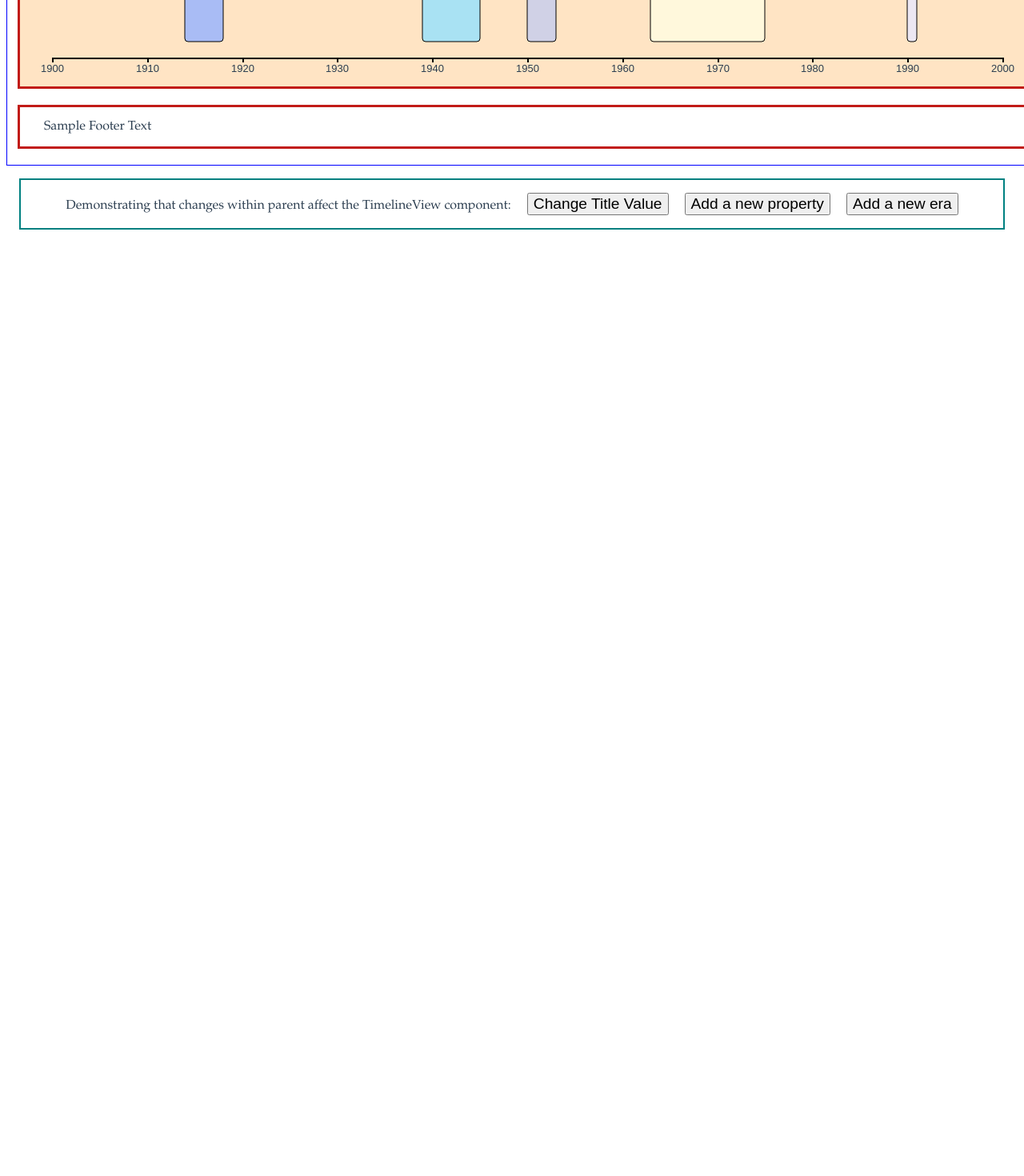
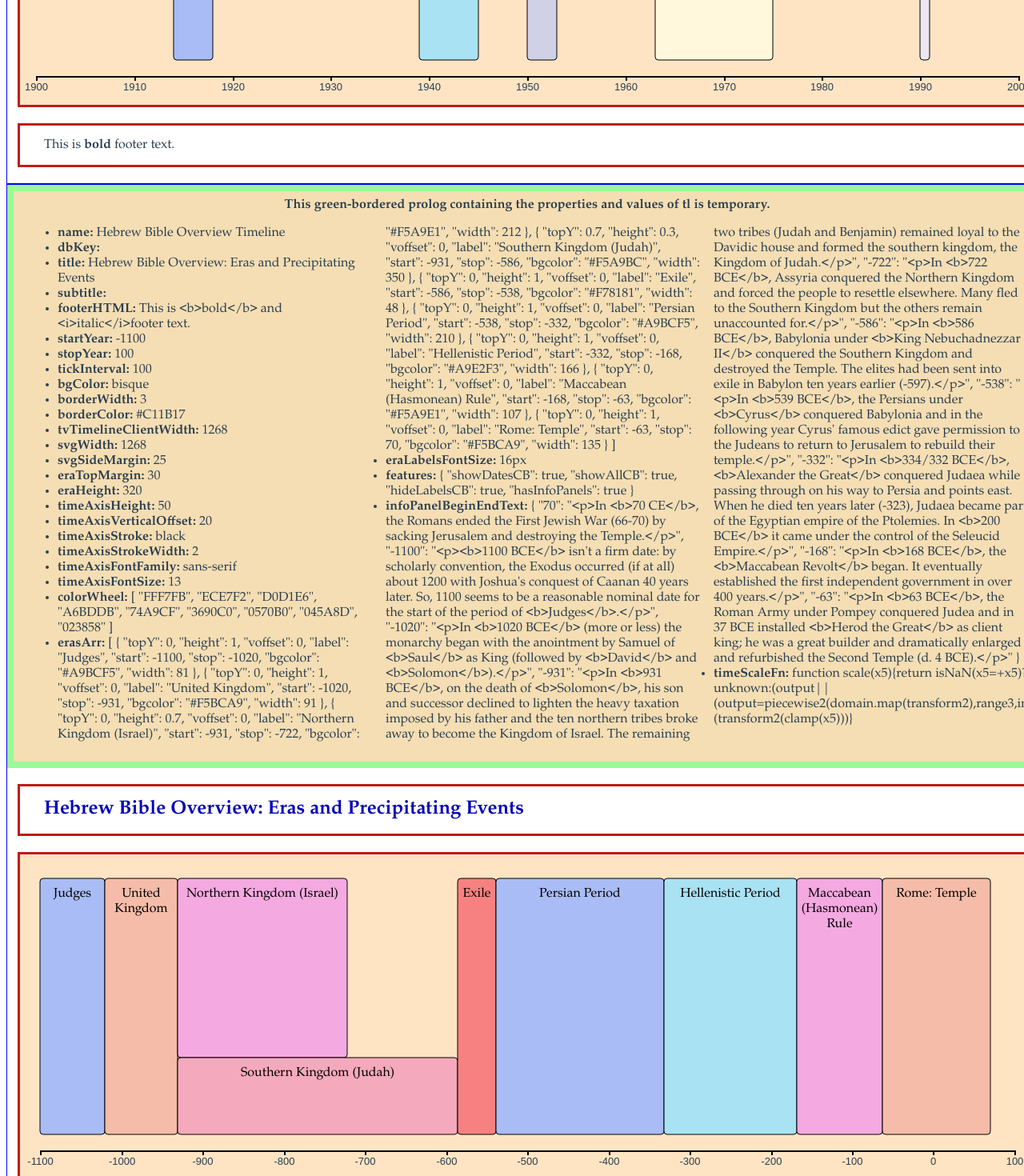
Before and after one commit to bruml2/studio1, a Vue app: page / in a window 1280 px wide. Shown: the part 860-2330 px from the top of the page at 80% size. Before the commit the page ends 1163 px from the top, so only its background shows below. Built offline with nearby package versions, Linux system fonts and the light colour scheme.

Commit message:
now have two timline components on the page

```diff
--- a/src/App.vue
+++ b/src/App.vue
@@ -1,7 +1,8 @@
 <template>
   <div id="app">
     <HelloWorld msg="The Studio1 App: TimelineView component is in the blue border below!" />
-    <TimelineView :timeline="timeline" :tvcWidth="tvcWidth"/>
+    <TimelineView componentID="timelineA" :timeline="timelineA" :tvcWidth="tvcWidth"/>
+    <TimelineView componentID="timelineB" :timeline="timelineB" :tvcWidth="tvcWidth"/>
     <div id="btns">
       <span>Demonstrating that changes within parent affect the TimelineView component: &nbsp; &nbsp; </span>
       <button class="button" @click="changeProperty">Change Title Value</button>
@@ -25,7 +26,7 @@ export default {
   },
   data() {
     return {
-      timeline: { fromParent: 'Original value',
+      timelineA: { fromParent: 'Original value',
                   title: "AP European History",
                   subtitle: "(not the default value: from parent via prop)",
                   erasArr: [
@@ -36,6 +37,56 @@ export default {
                             topY: 0.5, height: 0.5, bgcolor: "#FFF8DC"},
                     {label: "Gulf War", start: 1990, stop: 1991, bgcolor: "#ECE7F2"},
                   ]
+      },
+      timelineB: {
+        "name": "Hebrew Bible Overview Timeline",
+        "dbKey": null,
+        "title": "Hebrew Bible Overview: Eras and Precipitating Events",
+        "subtitle": "",
+        "footerHTML": "This is <b>bold</b> and <i>italic</i>footer text.",
+        "startYear":      -1100,
+        "stopYear":       100,
+        "tickInterval":   100,
+        "svgSideMargin":  25,
+        "features": { "showDatesCB": true,
+                      "showAllCB": true,
+                      "hideLabelsCB": true,
+                      "hasInfoPanels": true },
+        "erasArr": [
+          /* start and stop are years; topY(0 to 1) placement of top within
+              eraHeight; height is fraction of height(0 to 1); optional:
+              voffset is additional distance down for label; */
+          {label: "Judges", start: -1100, stop: -1020,
+              bgcolor: "#A9BCF5"},
+          {label: "United Kingdom", start: -1020, stop: -931,
+              bgcolor: "#F5BCA9"},
+          {label: "Northern Kingdom (Israel)", start: -931, stop: -722,
+              topY: 0, height: 0.7, bgcolor: "#F5A9E1"},
+          {label: "Southern Kingdom (Judah)", start: -931, stop: -586,
+              topY: 0.7, height: 0.3, bgcolor: "#F5A9BC"},
+          {label: "Exile", start: -586, stop: -538,
+              bgcolor: "#F78181"},
+          {label: "Persian Period", start: -538, stop: -332,
+              bgcolor: "#A9BCF5"},
+          {label: "Hellenistic Period", start: -332, stop: -168,
+              bgcolor: "#A9E2F3"},
+          {label: "Maccabean (Hasmonean) Rule", start: -168, stop: -63,
+              bgcolor: "#F5A9E1"},
+          {label: "Rome: Temple", start: -63, stop: 70,
+              bgcolor: "#F5BCA9"}
+        ],
+        "infoPanelBeginEndText": {
+          "-1100": "<p><b>1100 BCE</b> isn't a firm date: by scholarly convention, the Exodus occurred (if at all) about 1200 with Joshua's conquest of Caanan 40 years later.  So, 1100 seems to be a reasonable nominal date for the start of the period of <b>Judges</b>.</p>",
+          "-1020": "<p>In <b>1020 BCE</b> (more or less) the monarchy began with the anointment by Samuel of <b>Saul</b> as King (followed by <b>David</b> and <b>Solomon</b>).</p>",
+          "-931": "<p>In <b>931 BCE</b>, on the death of <b>Solomon</b>, his son and successor declined to lighten the heavy taxation imposed by his father and the ten northern tribes broke away to become the Kingdom of Israel.  The remaining two tribes (Judah and Benjamin) remained loyal to the Davidic house and formed the southern kingdom, the Kingdom of Judah.</p>",
+          "-722": "<p>In <b>722 BCE</b>, Assyria conquered the Northern Kingdom and forced the people to resettle elsewhere.  Many fled to the Southern Kingdom but the others remain unaccounted for.</p>",
+          "-586": "<p>In <b>586 BCE</b>, Babylonia under <b>King Nebuchadnezzar II</b> conquered the Southern Kingdom and destroyed the Temple. The elites had been sent into exile in Babylon ten years earlier (-597).</p>",
+          "-538": "<p>In <b>539 BCE</b>, the Persians under <b>Cyrus</b> conquered Babylonia and in the following year Cyrus' famous edict gave permission to the Judeans to return to Jerusalem to rebuild their temple.</p>",
+          "-332": "<p>In <b>334/332 BCE</b>, <b>Alexander the Great</b> conquered Judaea while passing through on his way to Persia and points east.  When he died ten years later (-323), Judaea became part of the Egyptian empire of the Ptolemies.  In <b>200 BCE</b> it came under the control of the Seleucid Empire.</p>",
+          "-168": "<p>In <b>168 BCE</b>, the <b>Maccabean Revolt</b> began. It eventually established the first independent government in over 400 years.</p>",
+          "-63": "<p>In <b>63 BCE</b>, the Roman Army under Pompey conquered Judea and in 37 BCE installed <b>Herod the Great</b> as client king; he was a great builder and dramatically enlarged and refurbished the Second Temple (d. 4 BCE).</p>",
+          "70": "<p>In <b>70 CE</b>, the Romans ended the First Jewish War (66-70) by sacking Jerusalem and destroying the Temple.</p>"
+        }
       },
       tvcWidth: 1302 /* allows for temporary 1px border */
     }
--- a/src/components/TimelineView.vue
+++ b/src/components/TimelineView.vue
@@ -1,5 +1,6 @@
 <template>
   <div class="timelineViewContainer"
+       :id="componentID"
        :style="{ width: tvcWidth + 'px' }"
   >
     <div class="prolog"> <!-- this prolog is temporary: dev only -->
@@ -17,18 +18,17 @@
     </div>
     <div class="tvTimeline">
       <!--
-      <svg class="svg" :width="tl.svgWidth" :height="svgHeight"  xmlns="http://www.w3.org/2000/svg">
+      svg width set to width of tvTimeline; height is computed value;
       svg: the height of the svg determines the height of the tvTimeline
       -->
-      <svg class="svg" width="1200px" height="420px" xmlns="http://www.w3.org/2000/svg">
+      <svg class="svg" width="1250px" height="400px" xmlns="http://www.w3.org/2000/svg">
         <g class="erasGrp"></g>
         /* goes last to be topmost drawn */
         <g class="timeAxisGrp"></g>
       </svg>
       <!-- class="eraLabel" divs will be added here -->
     </div>
-    <div class="tvFooter">
-      {{ tl.footerText }}
+    <div class="tvFooter" v-html="tl.footerHTML">
     </div>
   </div>
 </template>
@@ -38,6 +38,11 @@
 
   export default {
     props: {
+      componentID: {
+        type: String,
+        required: false,
+        default: "soleTimeline"
+      },
       timeline: {
         type: Object,
         required: true
@@ -56,25 +61,27 @@
           "dbKey": null,
           "title":        "AP United States History",
           "subtitle":     "(twentieth century)",
-          "footerText":   "Sample Footer Text",
+          "footerHTML":   "This is <b>bold</b> footer text.",
           "startYear":      1900,
           "stopYear":       2000,
           "tickInterval":   10,
+          "bgColor":        "bisque",
+          //   border: 3px solid #C11B17;
+          "borderWidth":    3,
+          "borderColor":    "#C11B17",
           // next 2 widths are default;
           "tvTimelineClientWidth": 1268,
           "svgWidth":       1228,
           "svgSideMargin":  20,
           "eraTopMargin":   30,
           // eraHeight is default;
-          "eraHeight":      316,
+          "eraHeight":      320,
           "timeAxisHeight": 50,
           "timeAxisVerticalOffset": 20,
           "timeAxisStroke": "black",
           "timeAxisStrokeWidth": 2,
           "timeAxisFontFamily": "sans-serif",
           "timeAxisFontSize": "13",
-          "borderColor":    "#C11B17",
-          "bgColor":        "bisque",
           "colorWheel": ["FFF7FB", "ECE7F2", "D0D1E6", "A6BDDB",
                          "74A9CF", "3690C0", "0570B0", "045A8D", "023858"],
           "erasArr": [
@@ -91,7 +98,7 @@
           ],
           "eraLabelsFontSize": "16px",
         },
-        componentEl: null,
+        rootEl: null,
       }
     },
     computed: {
@@ -116,36 +123,39 @@
     },
     mounted: function() {
       /* do I need to wrap this in this.$nextTick()?? */
-      let numComponents = document.getElementsByClassName("timelineViewContainer").length
-      if (numComponents == 1) {
-        this.componentEl = document.getElementsByClassName("timelineViewContainer")[0]
-      } else { throw new Error("multiple components")}
-      this.drawTimeline(this.tl)
+      this.rootEl = document.getElementById(this.componentID)
+      this.drawTimeline()
     },
     methods: {
-      removeEmptyHeaderFooter(tl) {
-        if (tl.title.trim().length +
-             tl.subtitle.trim().length === 0) {
-          this.componentEl.getElementsByClassName("tvHeader")[0].remove()
-        }
-        if (tl.footerText.trim().length === 0) {
-          this.componentEl.getElementsByClassName("tvFooter")[0].remove()
-        }
-      },
       drawTimeline() {
         this.removeEmptyHeaderFooter(this.tl)
         this.initDimensions(this.tl)
-        this.normalizeEras(this.tl)
         this.drawTimeAxis(this.tl) /* need tl.timeScaleFn() */
-        this.drawEras(this.tl)
-        // console.log("before labels")
-        this.drawEraLabelsAsHTML(this.tl)
+        if (Object.keys(this.tl).includes("erasArr") && this.tl.erasArr.length > 0) {
+          this.normalizeEras(this.tl)
+          this.drawEras(this.tl)
+          // console.log("before labels")
+          this.drawEraLabelsAsHTML(this.tl)
+        }
+      },
+      removeEmptyHeaderFooter(tl) {
+        if (tl.title.trim().length +  tl.subtitle.trim().length === 0) {
+          this.rootEl.getElementsByClassName("tvHeader")[0].remove()
+        }
+        if (tl.footerHTML.trim().length === 0) {
+          this.rootEl.getElementsByClassName("tvFooter")[0].remove()
+        }
       },
       initDimensions(tl) {
-        const tvTimelineClientWidth = this.componentEl.getElementsByClassName("tvTimeline")[0].clientWidth
+        const borderPropValue = tl.borderWidth + "px solid " + tl.borderColor
+        d3.select(this.rootEl).selectAll(".tvHeader, .tvTimeline, .tvFooter")
+          .style("border", borderPropValue)
+        // const tvTimelineEl = this.rootEl.getElementsByClassName("tvTimeline")[0]
+        // tvTimelineEl.style.border = tl.borderWidth + "px solid " + tl.borderColor
+        const tvTimelineClientWidth = this.rootEl.getElementsByClassName("tvTimeline")[0].clientWidth
         // other calculations depend on this tl.svgWidth value;
-        tl.svgWidth = tvTimelineClientWidth - (2 * tl.svgSideMargin)
-        const svgEl = this.componentEl.getElementsByClassName("svg")[0]
+        tl.svgWidth = tvTimelineClientWidth /* - (2 * tl.svgSideMargin) */
+        const svgEl = this.rootEl.getElementsByClassName("svg")[0]
         console.log("tvTimeline clientWidth is: " + tvTimelineClientWidth)
         console.log("svg width is: " + svgEl.clientWidth)
         console.log("svg height is: " + svgEl.clientHeight)
@@ -154,13 +164,6 @@
         svgEl.setAttribute("height", this.svgHeight)
         console.log("new svg width is: " + svgEl.clientWidth)
         console.log("new svg height is: " + svgEl.clientHeight)
-      },
-      normalizeEras(tl) {
-        // add topY, height, and voffset defaults;
-        tl.erasArr = tl.erasArr.map(
-          obj => Object.assign({}, {topY:0,height:1,voffset:0}, obj)
-        )
-        tl.erasArr.forEach( obj => { if (Object.keys(obj).length !== 7) throw new Error("bad key count in era") })
       },
       drawTimeAxis(tl) {
         // generate tick values;
@@ -173,41 +176,48 @@
                          tl.svgWidth - tl.svgSideMargin])
             .nice();
         // a function which returns the SVG for the axis;
-        const timeAxis = d3.axisBottom(tl.timeScaleFn)
+        const timeAxisFn = d3.axisBottom(tl.timeScaleFn)
                 .tickValues(tickValues)
                 .tickFormat(d3.format(".4"));
                 // .tickPadding(tl.timeAxisTickPadding)
                 // .tickSize(tl.timeAxisTickSize);
-        d3.select(".timeAxisGrp")
+        d3.select(this.rootEl).select(".timeAxisGrp")
             // default position is at top of SVG; move to bottom;
             .attr("transform",
                   "translate(0, " + (tl.eraTopMargin + tl.eraHeight +
                                      tl.timeAxisVerticalOffset) + ")")
-            .call(timeAxis);
+            .call(timeAxisFn);
 
-        d3.selectAll(".timeAxisGrp line, .timeAxisGrp path")
+        d3.select(this.rootEl).selectAll(".timeAxisGrp line, .timeAxisGrp path")
             .attr("stroke", tl.timeAxisStroke)
             .attr("stroke-width", tl.timeAxisStrokeWidth)
             .attr("fill", "none")
             .attr("shape-rendering", "crispEdges");
 
-        d3.selectAll(".timeAxisGrp text")
+        d3.select(this.rootEl).selectAll(".timeAxisGrp text")
             .attr("font-family", tl.timeAxisFontFamily)
             .attr("font-size", tl.timeAxisFontSize)
             .attr("text-rendering", "optimizeLegibility");
       },
+      normalizeEras(tl) {
+        // add topY, height, and voffset defaults;
+        tl.erasArr = tl.erasArr.map(
+          obj => Object.assign({}, {topY:0,height:1,voffset:0}, obj)
+        )
+        tl.erasArr.forEach( obj => { if (Object.keys(obj).length !== 7) throw new Error("bad key count in era") })
+      },
       drawEras(tl) {
         /* typical era object: {label: "Great War", start: 1914, stop: 1918,
               topY: 0, height: 1.0, bgcolor: "#A9BCF5", voffset: 0} */
-        d3.select(".erasGrp").selectAll("rect").data(tl.erasArr).enter()
-          // one rect for each object in the array;
+        d3.select(this.rootEl).select(".erasGrp").selectAll("rect")
+            .data(tl.erasArr)
+            .enter()
           .append("rect")
-            // the id is the label, e.g., "UnitedKingdom" (alphanum only);
+            // the id is the condensed label, e.g., "UnitedKingdom" (alphanum only);
             .attr("id", function(d){ return d.label.replace(/\W/g, "") })
             .attr("x", function(d){ return tl.timeScaleFn(d.start) })
             .attr("y", function(d){ return tl.eraTopMargin + (d.topY * tl.eraHeight) })
-            // slightly rounded corners;
-            .attr("rx", 4)
+            .attr("rx", 4)  // slightly rounded corners;
             .attr("ry", 4)
             .attr("width", function(d){ return tl.timeScaleFn(d.stop) -
                                               tl.timeScaleFn(d.start) })
@@ -215,8 +225,8 @@
             .style("fill", function(d){ return d.bgcolor })
             .style("stroke-width", 1)
             .style("stroke", "black")
-            // show the two dates and the infoPanel;
             .on("mouseover", function(){
+              // show the two dates and the infoPanel;
             })
             .on("mouseout", function(){
             });
@@ -228,13 +238,13 @@
         // in such a case, we want to make the <div> wide enough and place
         // in evenly straddling the era.
         // create hidden dummy span;
-        const widthSpan = d3.select("body")
+        const widthSpan = d3.select(this.rootEl)
             .append("span")
             .attr("class", "overflowSpan")
             .style("position", "absolute")
             .style("visibility", "hidden");
         // nested function ==============================
-        const getLeftAndStoreWidthVoffset = function(d) {
+        const getLeftAndStoreWidth = function(d) {
           // does widest word overflow? Sort by length descending;
           let words = d.label.split(/ /);
           let longestWord = words.sort((a,b) => b.length - a.length)[0];
@@ -243,20 +253,21 @@
           widthSpan.text(longestWord);
           // console.log("widthSpan clientWidth: ", widthSpan.property("clientWidth"))
           let longestWordWidth = widthSpan.property("clientWidth")
-          console.log("Width of \"" + longestWord + "\": " + longestWordWidth);
+          // console.log("Width of \"" + longestWord + "\": " + longestWordWidth);
           let widthOfEra = tl.timeScaleFn(d.stop) - tl.timeScaleFn(d.start);
-          console.log("Width of " + d.label + " era: " + widthOfEra);
+          // console.log("Width of " + d.label + " era: " + widthOfEra);
           if (widthOfEra > longestWordWidth) {
             /* If the longest word will fit in era, set width to that of era
                and position div at start year; */
+            console.log("Fits: " + longestWord + " is " + longestWordWidth + " in " + widthOfEra)
             d.width = widthOfEra
-            return tl.timeScaleFn(d.start) + 20 + "px";
+            return tl.timeScaleFn(d.start) + "px" /* + tl.svgSideMargin + "px"; */
           } else {
             /* Else, div has width of longest word and is positioned to the
                left of start year; */
             d.width = longestWordWidth + 2;
             // left is to the left of start by half of excess width + 2;
-            let left = tl.timeScaleFn(d.start) + 20 -
+            let left = tl.timeScaleFn(d.start) -
                             ((longestWordWidth - widthOfEra + 2) / 2);
             console.log("  startYearX: " + (tl.timeScaleFn(d.start) + tl.svgSideMargin))
             console.log("  left: " + left);
@@ -264,14 +275,14 @@
           }
         }; // end of function def;
         //======================================
-        d3.select(".tvTimeline")
+        d3.select(this.rootEl).select(".tvTimeline")
             .selectAll("div")
             .data(tl.erasArr)
             .enter()
           .append("div")
             .attr("class", "eraLabel")
             .attr("id", d => d.label.replace(/\W/g, "") + "Label")
-            .style("left", d => getLeftAndStoreWidthVoffset(d))
+            .style("left", d => getLeftAndStoreWidth(d))
             .style("top", d => tl.eraTopMargin + 10 + (d.topY * tl.eraHeight) + d.voffset + "px")
             .style("width", d => d.width + "px")
             .text(d => d.label)
@@ -314,7 +325,7 @@
   box-sizing: border-box;
   width: 98%;
   margin: 20px auto;
-  border: 3px solid #C11B17;
+  /* border: 3px solid #C11B17; */
 }
 .tvHeader, .tvFooter {
   padding: 15px 30px;
```
Also changed, not shown: src/components/TimelineView.md (+16 -2 lines).
